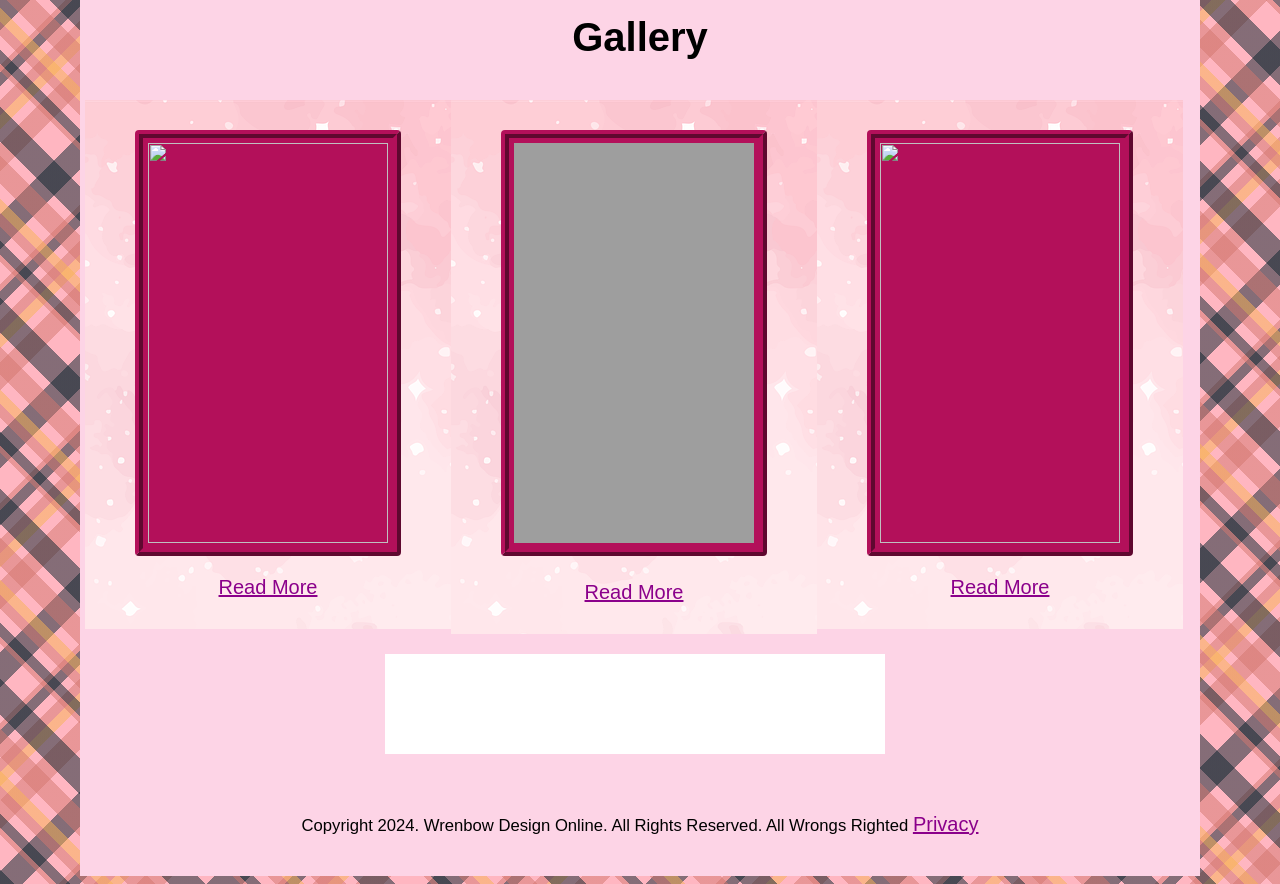
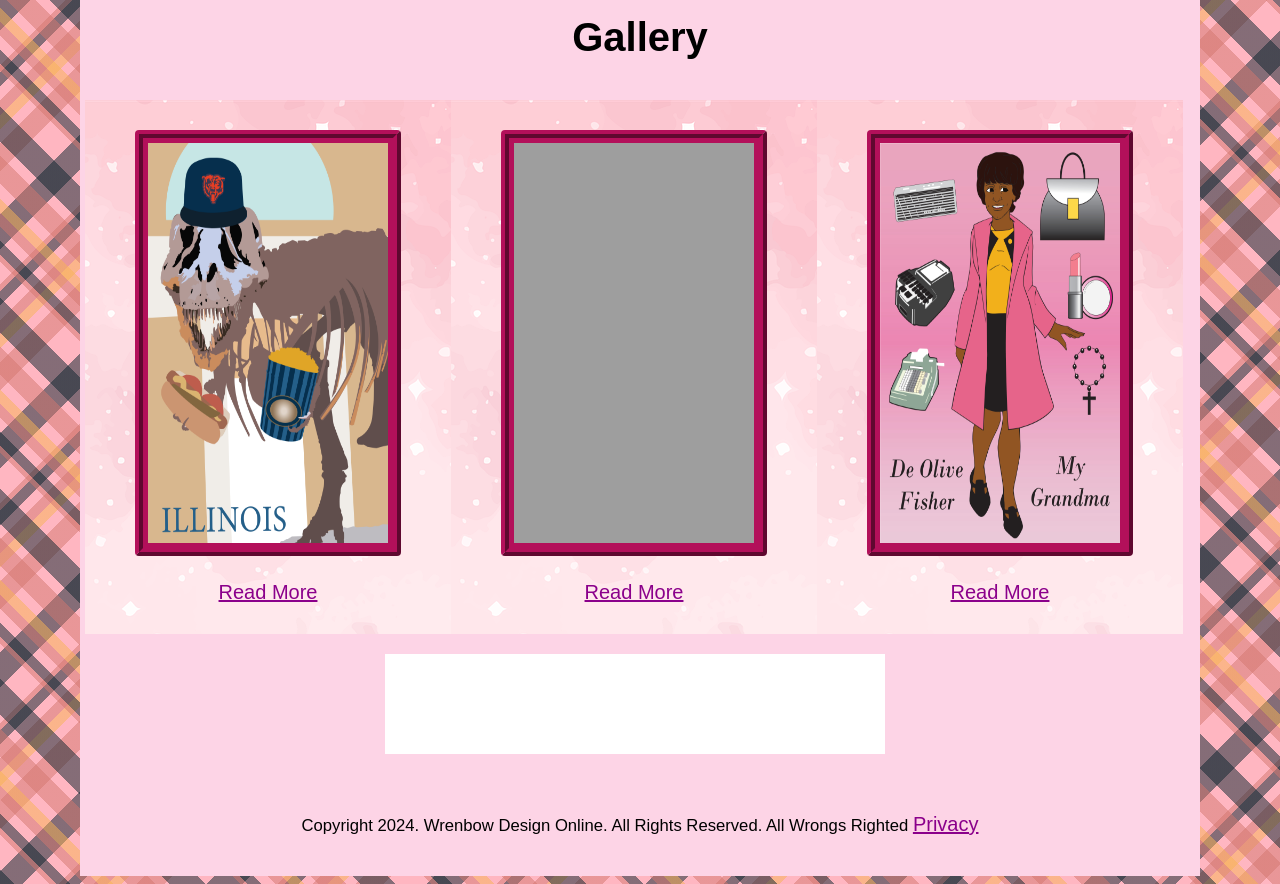
Before and after one commit to Wrenbowdesign/portfolio-website, a plain HTML site: page index.html in a window 1280 px wide. Shown: the part 1080-1964 px from the top of the page. Drawn offline with Linux system fonts and the light colour scheme; the site is published under a folder, as on GitHub Pages, so addresses that start at the root find nothing; a web font is replaced by a local one.

Commit message:
Update index.html

```diff
--- a/index.html
+++ b/index.html
@@ -47,7 +47,7 @@
 	<h3>Gallery</h3>
 <div class="gallery one">
   <section class="content">
-    <a href="/images/frost_assignment_3.jpg" data-lightbox="gdesign"><img src="/images/frost_assignment_3.jpg" width="240" height="400" alt="" /></a>
+    <a href="images/frost_assignment_3.jpg" data-lightbox="gdesign"><img src="images/frost_assignment_3.jpg" width="240" height="400" alt="" /></a>
     <p><a href="gallerypage.html" target="_blank">Read More</a></p>
   </section>
 </div>
@@ -57,7 +57,7 @@
   </section>
 </div>
 <div class="gallery three">
-  <section class="content"><a href="/images/frost_assignment_5.jpg" data-lightbox="gdesign"><img src="/images/frost_assignment_5.jpg" width="240" height="400" alt="" /></a>
+  <section class="content"><a href="images/frost_assignment_5.jpg" data-lightbox="gdesign"><img src="images/frost_assignment_5.jpg" width="240" height="400" alt="" /></a>
     <p><a href="gallerypage.html" target="_blank">Read More</a></p>
   </section>
 </div>
```
